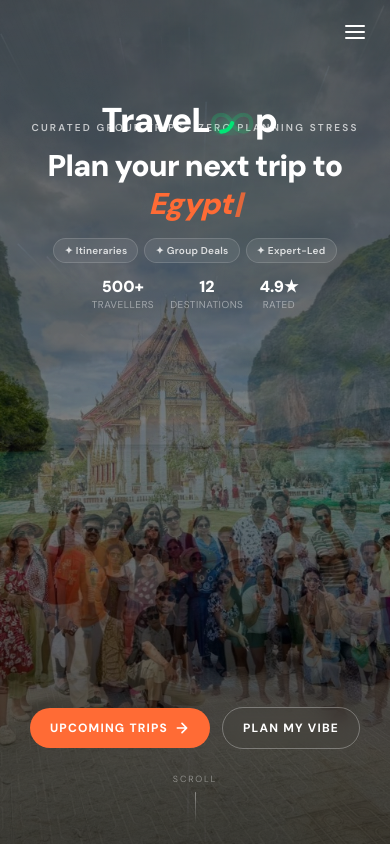
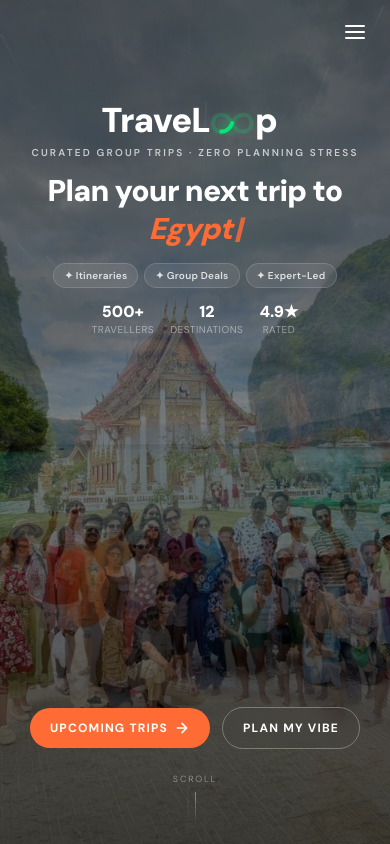
Before and after one commit to imbickydutta/traveloop, a Next.js app: page / in a window 390 px wide. Built offline with nearby package versions, Linux system fonts and the light colour scheme.

Commit message:
fix: adjust padding in HeroSection for improved layout and add line break for TypewriterPlace

```diff
--- a/src/components/home/HeroSection.tsx
+++ b/src/components/home/HeroSection.tsx
@@ -1,6 +1,6 @@
 "use client";
 
-import { motion, AnimatePresence } from "framer-motion";
+import { motion } from "framer-motion";
 import { useEffect, useState } from "react";
 import Link from "next/link";
 import Image from "next/image";
@@ -84,7 +84,7 @@ export default function HeroSection() {
       <div className="absolute inset-0 bg-gradient-to-b from-black/55 via-black/35 to-black/65" />
 
       {/* Main content */}
-      <div className="relative z-10 flex-1 flex flex-col items-center px-4 sm:px-6 text-center pt-[120px] sm:pt-[200px] md:pt-[220px]">
+      <div className="relative z-10 flex-1 flex flex-col items-center px-4 sm:px-6 text-center pt-[145px] sm:pt-[200px] md:pt-[220px]">
 
         {/* Product description */}
         <motion.p
@@ -103,7 +103,8 @@ export default function HeroSection() {
           animate={{ opacity: 1, y: 0 }}
           transition={{ delay: 0.35, duration: 0.7, ease: "easeOut" }}
         >
-          Plan your next trip to <TypewriterPlace />
+          Plan your next trip to<br />
+          <span className="inline-block min-h-[1.2em] min-w-[4ch]"><TypewriterPlace /></span>
         </motion.h1>
 
         {/* Benefit pills — single row on mobile */}
```
